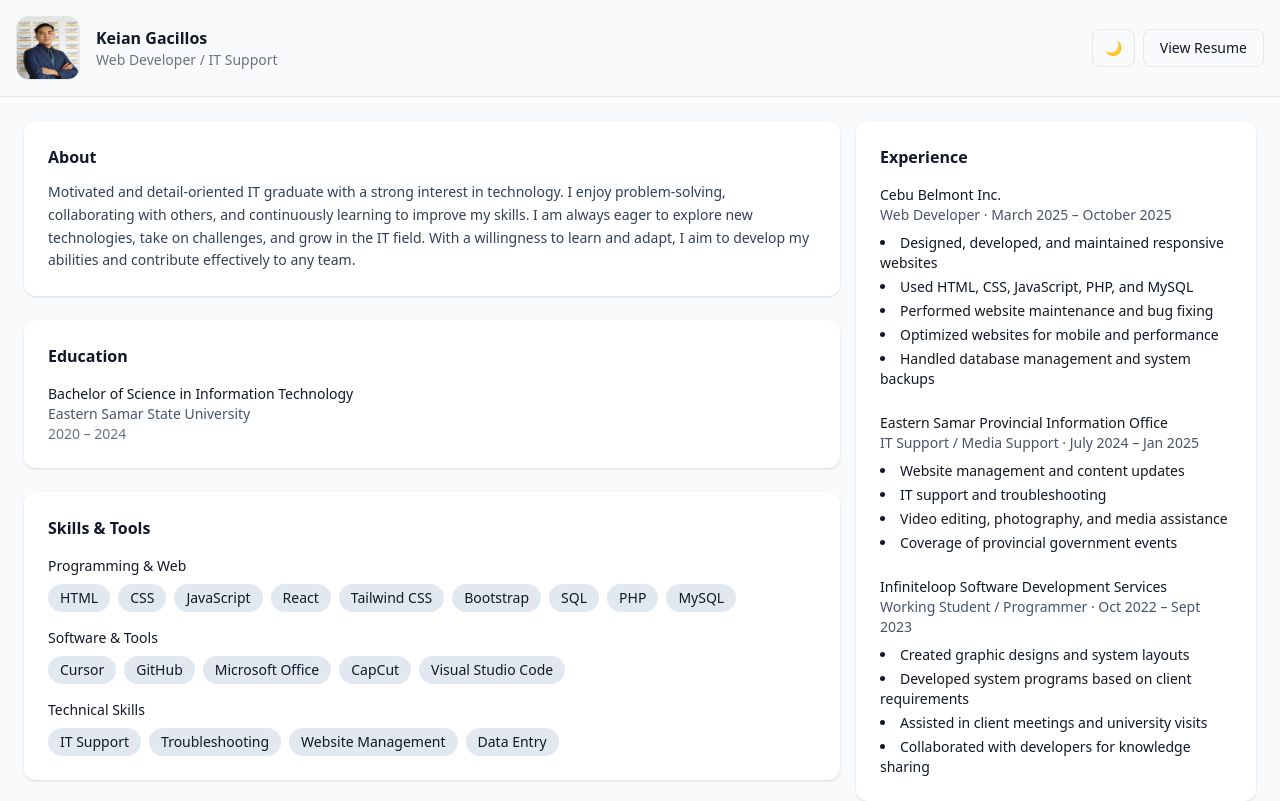
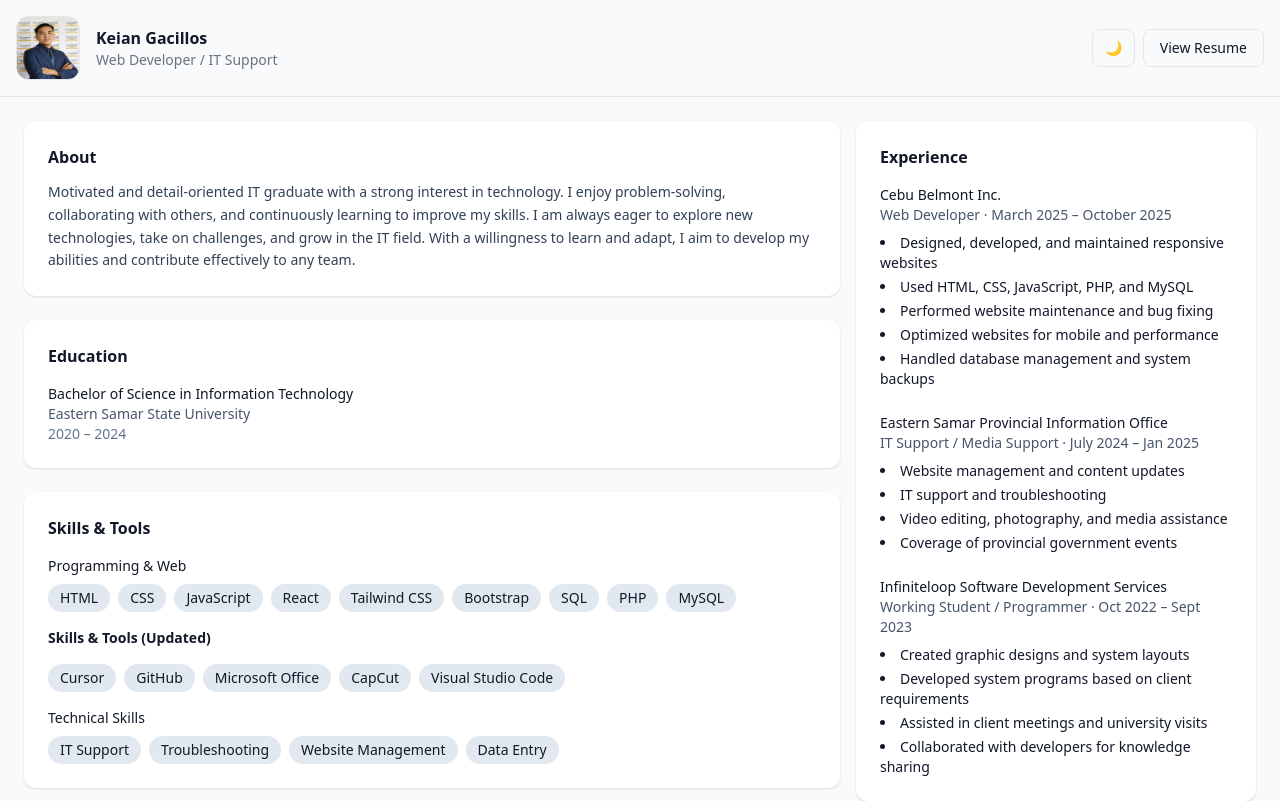
Before and after one commit to ItsmeKeian/myportfoliov2, a React (Vite) app: page / in a window 1280 px wide. Shown: the top 801 px of the page. Built offline with nearby package versions, Linux system fonts and the light colour scheme.

Commit message:
Update Skills & Tools heading text

```diff
--- a/src/components/TechStack.jsx
+++ b/src/components/TechStack.jsx
@@ -17,7 +17,8 @@ export default function TechStack() {
         </div>
 
         <div>
-          <p className="mb-2 font-medium">Software & Tools</p>
+        <h2 className="mb-4 font-semibold">Skills & Tools (Updated)</h2>
+
           <div className="flex flex-wrap gap-2">
             {[ "Cursor", "GitHub", "Microsoft Office", "CapCut", "Visual Studio Code"].map(tool => (
               <span key={tool} className="px-3 py-1 rounded-full bg-slate-200 dark:bg-slate-800">
```
